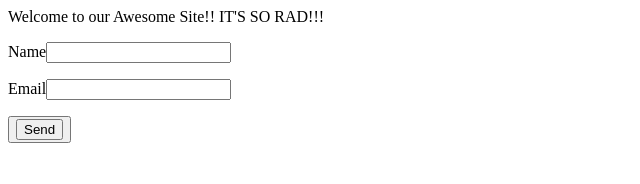
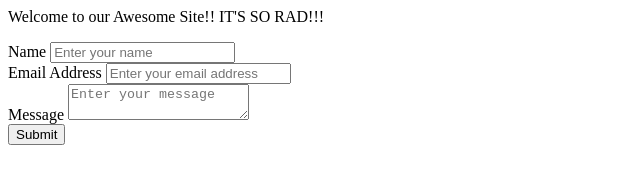
Before and after one commit to polyblank2/emailman, a plain HTML site: page index.html in a window 1280 px wide. Shown: the whole page, without its empty margins (0-640 px from the left). Drawn offline with Linux system fonts and the light colour scheme.

Commit message:
Replaced Code
Uses a "better form"

```diff
--- a/index.html
+++ b/index.html
@@ -4,11 +4,34 @@
 	</head>
 	<body>
 		<p>Welcome to our Awesome Site!! IT'S SO RAD!!!</p>
-		<form action="https://formspree.io/pizzapete212@gmail.com"
+		<!-- form action="https://formspree.io/pizzapete212@gmail.com"
 		      method="POST">
 		    <p>Name<input type="text" name="name"></p>
 		    <p>Email<input type="email" name="_replyto"></p>
+		    <p>Message<textarea type="message" name="message"></textarea></p>
 		    <button><input type="submit" value="Send"></button>
+		</form -->
+
+		<form action="https://formspree.io/pizzapete212@gmail.com"
+		      method="POST" id="email-form" name="email-form" data-name="Email Form">
+		    <div>
+				<label for="Name">Name</label>
+				<input type="text" id="Name" name="Name" data-name="Name" placeholder="Enter your name" maxlength="256" class="text-field w-input"/>
+		    </div>
+
+			<div>
+				<label for="Email">Email Address</label>
+				<input type="email" class="text-field w-input" maxlength="256" name="Email" data-name="Email" placeholder="Enter your email address" id="Email" required=""/>
+			</div>
+
+			<div>
+				<label for="Message">Message</label>
+				<textarea id="Message" name="Message" placeholder="Enter your message" maxlength="5000" data-name="Message" required="" class="text-field text-area w-input"></textarea>
+			</div>
+
+			<div>
+				<input type="submit" value="Submit" data-wait="Please wait..." class="button w-button"/>
+			</div>
 		</form>
 	</body>
 </html>
```
